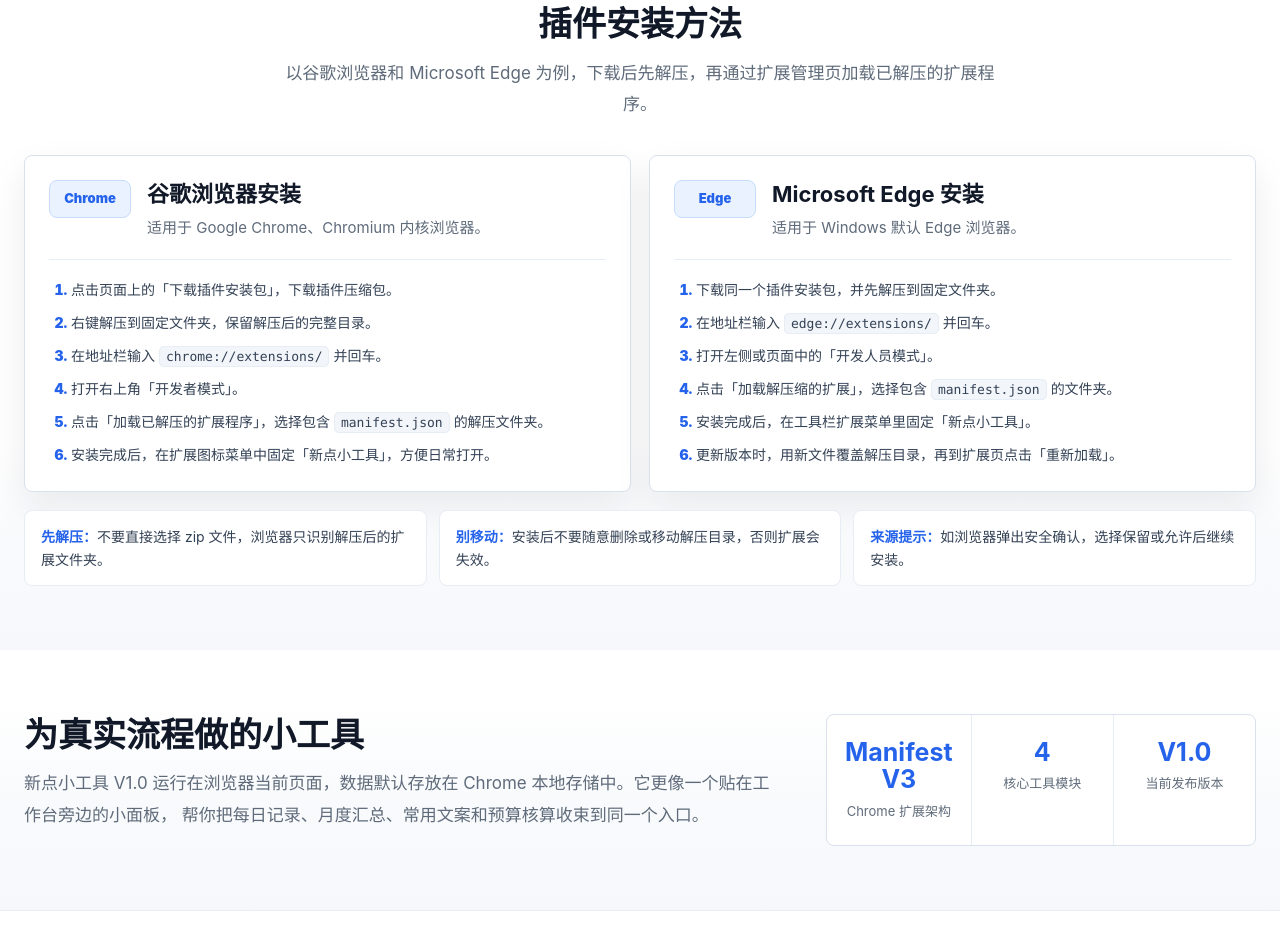
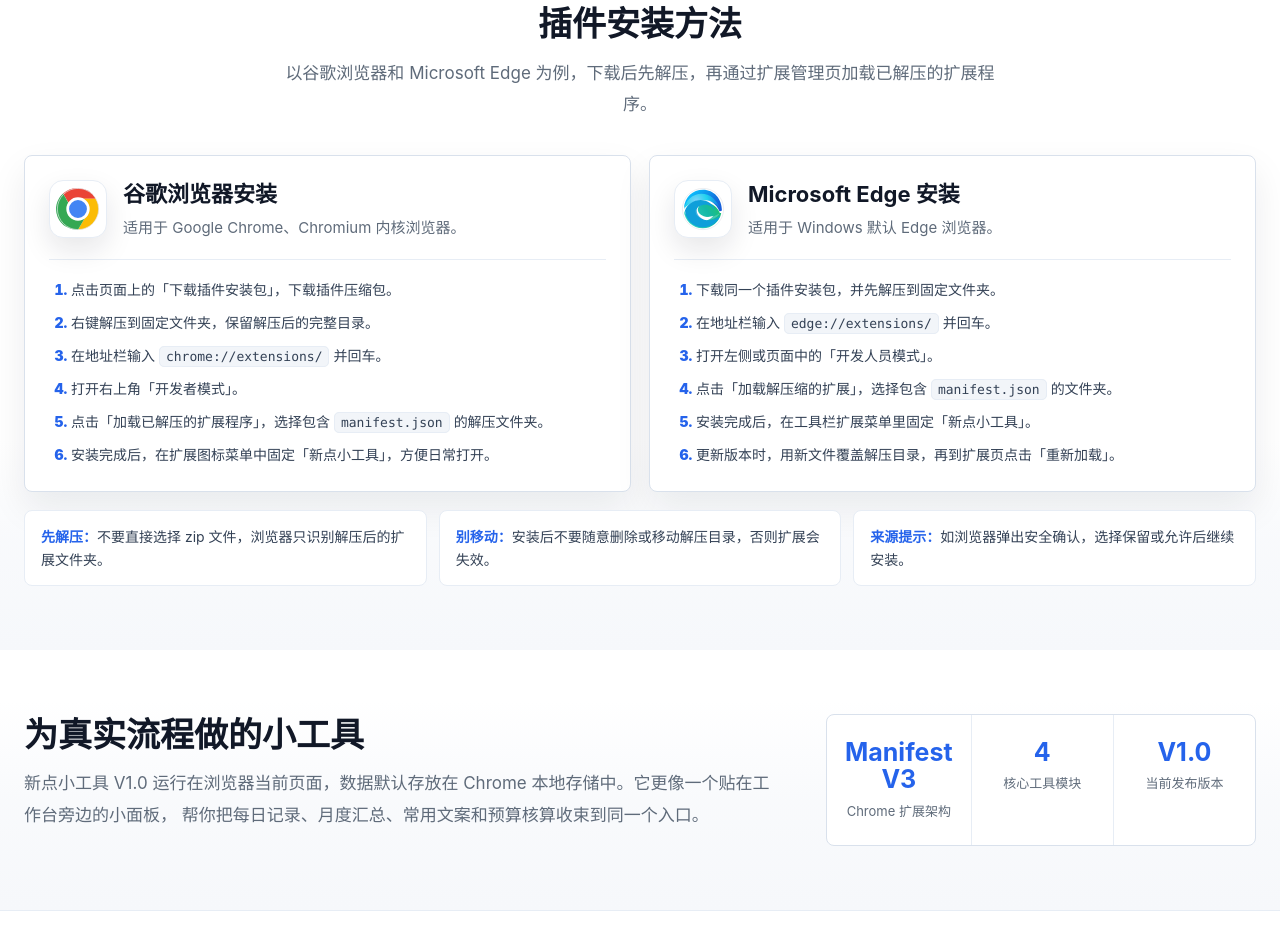
Before and after one commit to Jietiancai/idea-pages, a plain HTML site: page index.html in a window 1280 px wide. Shown: the part 3441-4373 px from the top of the page. Drawn offline with Linux system fonts and the light colour scheme.

Commit message:
Add browser icons to install guide

```diff
--- a/index.html
+++ b/index.html
@@ -13,7 +13,7 @@
     <meta property="og:description" content="Chrome 扩展浮动工具面板，覆盖日常记录、文案、计算与预算管理。">
     <meta property="og:image" content="assets/icon128.png">
     <link rel="icon" href="assets/icon48.png">
-    <link rel="stylesheet" href="styles.css?v=20260707-author-name">
+    <link rel="stylesheet" href="styles.css?v=20260707-browser-icons">
   </head>
   <body>
     <header class="site-header" data-header>
@@ -267,7 +267,9 @@
         <div class="install-grid">
           <article class="install-card">
             <header class="install-head">
-              <span class="install-badge">Chrome</span>
+              <span class="browser-logo" aria-hidden="true">
+                <img src="assets/chrome-icon.svg" alt="" width="54" height="54">
+              </span>
               <div>
                 <h3>谷歌浏览器安装</h3>
                 <p>适用于 Google Chrome、Chromium 内核浏览器。</p>
@@ -285,7 +287,9 @@
 
           <article class="install-card">
             <header class="install-head">
-              <span class="install-badge">Edge</span>
+              <span class="browser-logo" aria-hidden="true">
+                <img src="assets/edge-icon.svg" alt="" width="54" height="54">
+              </span>
               <div>
                 <h3>Microsoft Edge 安装</h3>
                 <p>适用于 Windows 默认 Edge 浏览器。</p>
--- a/styles.css
+++ b/styles.css
@@ -1440,24 +1440,28 @@ main {
   border-bottom: 1px solid var(--border-soft);
   display: grid;
   gap: 16px;
-  grid-template-columns: 82px minmax(0, 1fr);
+  grid-template-columns: 58px minmax(0, 1fr);
   margin-bottom: 18px;
   padding-bottom: 18px;
 }
 
-.install-badge {
-  align-items: center;
-  background: var(--blue-soft);
-  border: 1px solid #c7ddfb;
-  border-radius: 8px;
-  color: var(--blue);
+.browser-logo {
+  align-items: center;
+  background: #ffffff;
+  border: 1px solid var(--border-soft);
+  border-radius: 14px;
+  box-shadow: 0 12px 28px rgba(15, 23, 42, 0.1);
   display: inline-flex;
-  font-size: 13px;
-  font-weight: 900;
-  height: 38px;
+  height: 58px;
   justify-content: center;
-  line-height: 1;
-  width: 82px;
+  padding: 7px;
+  width: 58px;
+}
+
+.browser-logo img {
+  display: block;
+  height: 44px;
+  width: 44px;
 }
 
 .install-card h3 {
```
Also changed, not shown: assets/chrome-icon.svg (added), assets/edge-icon.svg (added).
